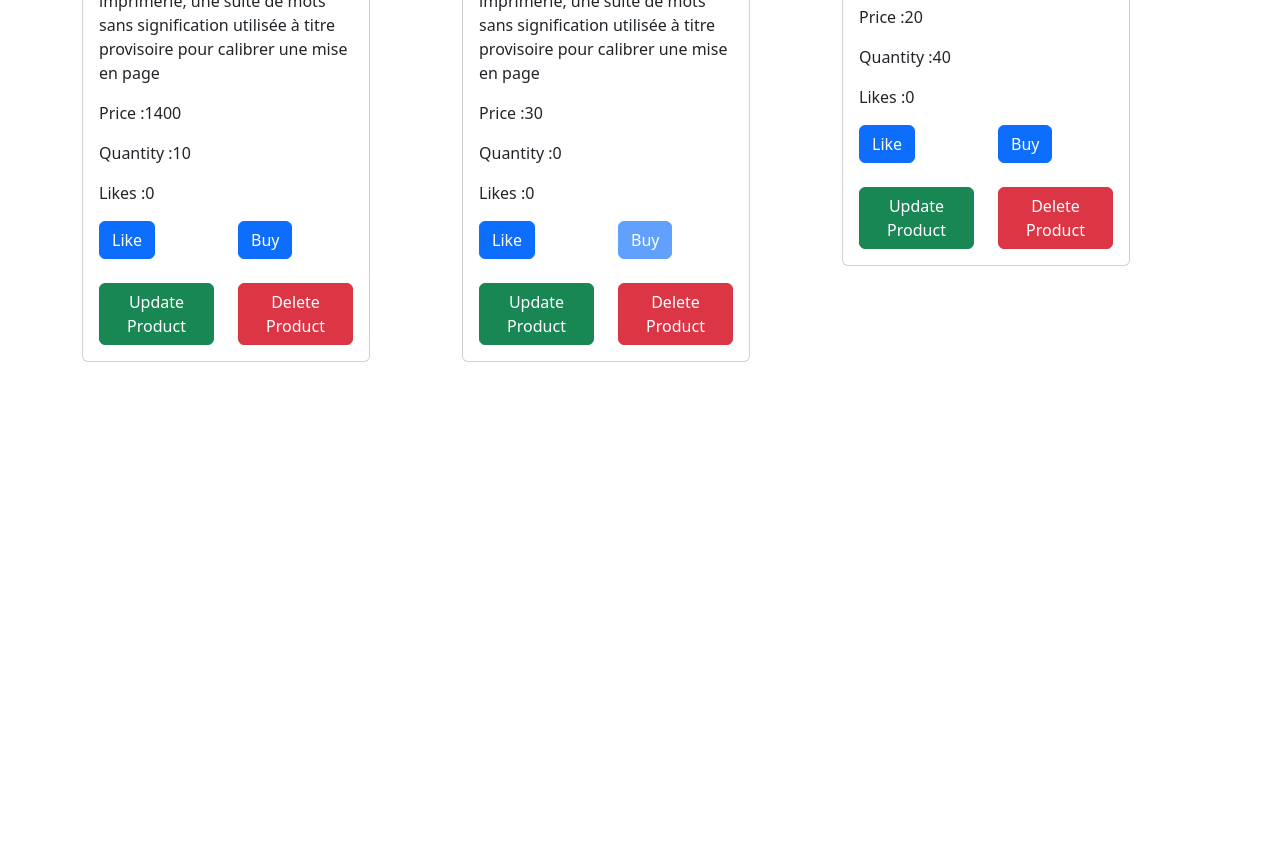
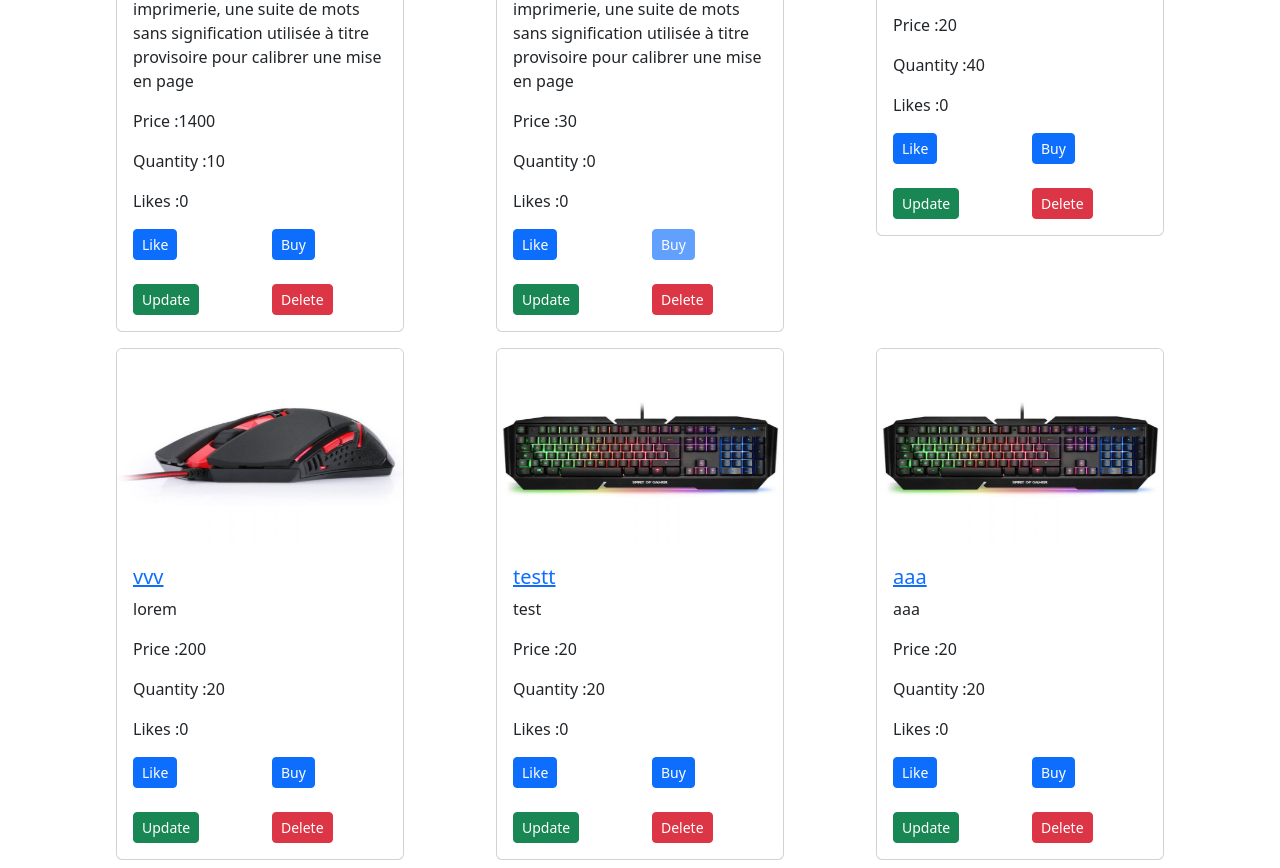
Before and after one commit to haifaarouri/Ateliers-React, a React (Create React App) app: page /products/list in a window 1280 px wide. Shown: the part 340-1208 px from the top of the page. Before the commit the page ends 800 px from the top, so only its background shows below. Built offline with nearby package versions, Linux system fonts and the light colour scheme; data requests are answered from the project's data file.

Commit message:
redux toolkit

```diff
--- a/db.json
+++ b/db.json
@@ -24,8 +24,35 @@
       "img": "product3.jpg",
       "like": 0,
       "quantity": "40",
+      "description": "testttttt",
+      "id": 3
+    },
+    {
+      "name": "vvv",
+      "price": "200",
+      "img": "product2.jpg",
+      "like": 0,
+      "quantity": "20",
+      "description": "lorem",
+      "id": 4
+    },
+    {
+      "name": "testt",
+      "price": "20",
+      "img": "product3.jpg",
+      "like": 0,
+      "quantity": "20",
       "description": "test",
-      "id": 3
+      "id": 5
+    },
+    {
+      "name": "aaa",
+      "price": "20",
+      "img": "product3.jpg",
+      "like": 0,
+      "quantity": "20",
+      "description": "aaa",
+      "id": 6
     }
   ]
 }
--- a/src/App.js
+++ b/src/App.js
@@ -1,47 +1,47 @@
-import { lazy, Suspense } from 'react';
-import { Route, Routes } from 'react-router-dom';
-import './App.css';
-import CustomNavbar from './Components/CustomNavbar';
-import ReduxComponent from './Redux/ReduxComponent';
-import ReduxToolkitComponent from './ReduxToolkit/ReduxComponent';
+import { lazy, Suspense } from "react";
+import { Route, Routes } from "react-router-dom";
+import "./App.css";
+import SpinnerExample from "./Components/Spinner";
 
+const ReduxToolkitComponent = lazy(() =>
+  import("./ReduxToolkit/ReduxComponent")
+);
 
-const Home = lazy(()=>import('./Components/Home'));
-const UpdateProduct = lazy(()=>import('./Components/UpdateProduct'));
+const ReduxComponent = lazy(() => import("./Redux/ReduxComponent"));
+const CustomNavbar = lazy(() => import("./Components/CustomNavbar"));
 
-const ProductDetails = lazy(()=>import('./Components/ProductDetails'));
-const AddProduct = lazy(()=>import('./Components/addProduct'));
-const Products = lazy(()=>import('./Components/Products'));
-const ProductLayout = lazy(()=>import('./Components/ProductLayout'));
-const NotFound = lazy(()=>import('./Components/NotFound'));
+const Home = lazy(() => import("./Components/Home"));
+const UpdateProduct = lazy(() => import("./Components/UpdateProduct"));
 
+const ProductDetails = lazy(() => import("./Components/ProductDetails"));
+const AddProduct = lazy(() => import("./Components/addProduct"));
+const Products = lazy(() => import("./Components/Products"));
+const ProductLayout = lazy(() => import("./Components/ProductLayout"));
+const NotFound = lazy(() => import("./Components/NotFound"));
 
 function App() {
-
   return (
     // <Fragement>
     <>
+      {/* <Products/> */}
+      <Suspense fallback={<SpinnerExample/>}>
+        <CustomNavbar />
+        <Routes>
+          <Route path="*" element={<NotFound />} />
+          <Route path="/" element={<h1>Home</h1>} />
+          <Route path="/redux" element={<ReduxComponent />} />
+          <Route path="/reduxtoolkit" element={<ReduxToolkitComponent />} />
 
-    {/* <Products/> */}
-    <Suspense fallback={<h1>Loaading ....</h1>}>
-    <CustomNavbar/>
-    <Routes>
-      <Route path="*" element={<NotFound/>}/>
-      <Route path="/" element={<h1>Home</h1>}/>
-      <Route path="/redux" element={<ReduxComponent/>}/>
-      <Route path="/reduxtoolkit" element={<ReduxToolkitComponent/>}/>
+          <Route path="/home/:username" element={<Home />} />
+          <Route path="/products" element={<ProductLayout />}>
+            <Route path="list" element={<Products />} />
+            <Route path="add" element={<AddProduct />} />
+            <Route path="update/:id" element={<UpdateProduct />} />
 
-
-      <Route path="/home/:username" element={<Home/>}/>
-      <Route path="/products" element={<ProductLayout />}>
-          <Route path="list" element={<Products />}/>
-          <Route path="add" element={<AddProduct/>}/>
-      <Route path='update/:id' element={<UpdateProduct />}/>
-
-          <Route path=":id" element={<ProductDetails/>}/>
-      </Route>
-    </Routes>
-    </Suspense>
+            <Route path=":id" element={<ProductDetails />} />
+          </Route>
+        </Routes>
+      </Suspense>
     </>
     // </Fragement>
   );
--- a/src/Components/Home.js
+++ b/src/Components/Home.js
@@ -4,7 +4,7 @@ import { useNavigate, useParams, useSearchParams } from 'react-router-dom'
 function Home() {
     const navigate = useNavigate();
     const {username} = useParams();
-    const [searchParam,SetSearchParam] = useSearchParams();
+    const [searchParam,] = useSearchParams();
     console.log(searchParam.get('id'))
     const n = () =>{
             navigate("/products/add")
--- a/src/Components/Product.js
+++ b/src/Components/Product.js
@@ -1,11 +1,11 @@
 import Card from "react-bootstrap/Card";
-import { Component, useState, useEffect } from "react";
+import { useState, useEffect } from "react";
 import Button from "react-bootstrap/Button";
 import { Link } from "react-router-dom";
 import { Col, Row } from "react-bootstrap";
 
 function Product(props) {
-  const [product, setProduct] = useState(props.product);
+  const [product,] = useState(props.product);
   const [likes, setLikes] = useState(props.product.like);
 
   const like = () => {
@@ -14,9 +14,9 @@ function Product(props) {
   useEffect(() => {
     console.log("Likes Update");
   }, []);
-
+  const className = likes > 5 ?"bestProduct mx-auto my-2":"mx-auto my-2" ;
   return (
-    <Card style={{ width: "18rem" }} className={likes > 5 && "bestProduct"}>
+    <Card style={{ width: "18rem" }} className={className}>
       <Card.Img
         variant="top"
         src={require("../assets/images/" + product.img)}
@@ -33,12 +33,13 @@ function Product(props) {
         <Card.Text>Likes :{likes}</Card.Text>
         <Row>
           <Col md={6}>
-            <Button variant="primary" onClick={like}>
+            <Button variant="primary" onClick={like} size="sm">
               Like
             </Button>
           </Col>
           <Col md={6}>
             <Button
+            size="sm"
               variant="primary"
               onClick={() => props.buyFunction(product)}
               disabled={product.quantity <= 0}
@@ -51,10 +52,10 @@ function Product(props) {
         <Row>
             <Col md={6}>
               {" "}
-              <Button variant="success" ><Link to={`/products/update/${product.id}`} style={{textDecoration :'none' ,color: 'white'}}>Update Product </Link></Button>
+              <Button variant="success" size="sm"><Link to={`/products/update/${product.id}`} style={{textDecoration :'none' ,color: 'white'}}>Update</Link></Button>
             </Col>
             <Col md={6}>
-              <Button variant="danger" onClick={() => props.deleteProd(product.id)}>Delete Product</Button>
+              <Button variant="danger" size="sm" onClick={() => props.deleteProd(product.id)}>Delete</Button>
             </Col>
 
           </Row>
--- /dev/null
+++ b/src/Components/Spinner.js
@@ -0,0 +1,7 @@
+import Spinner from 'react-bootstrap/Spinner';
+import './spinner.css'
+function SpinnerExample() {
+  return (<div className="spinner-container"> <Spinner animation="border" variant="primary" /> </div>);
+}
+
+export default SpinnerExample;
--- a/src/Components/UpdateProduct.js
+++ b/src/Components/UpdateProduct.js
@@ -1,6 +1,8 @@
 import { useEffect, useState } from "react";
-import { Button, Container, Form } from "react-bootstrap";
+import { Button, Container, Form, Spinner } from "react-bootstrap";
+import { useDispatch } from "react-redux";
 import { useNavigate, useParams } from "react-router-dom";
+import { updateProductReducer } from "../ReduxToolkit/slices/productSlice";
 import { getProduct, updateProduct } from "../services/api";
 
 export default function UpdateProduct() {
@@ -15,8 +17,9 @@ export default function UpdateProduct() {
     quantity: 0,
     description: "",
   });
-  const { id, name, price, img, like, quantity, description } = product;
-
+  const dispatch = useDispatch()
+  const { name, price, quantity, description } = product;
+  const [isLoading, setIsLoading] = useState(false);
   useEffect(() => {
     getProductFunction();
   }, []);
@@ -33,10 +36,15 @@ export default function UpdateProduct() {
     setProduct({ ...product, [e.target.name]: e.target.files[0].name });
   };
   const UpdateP= async () => {
+    setIsLoading(true);
     const res = await updateProduct(param.id,product);
     console.log(res)
-    if(res.status ===200)
-    navigate("/products/list");
+    if(res.status ===200){
+      setIsLoading(false);
+      dispatch(updateProductReducer(product))
+      navigate("/products/list");
+
+    }
 
   };
   return (
@@ -92,7 +100,22 @@ export default function UpdateProduct() {
               name="img"
             />
           </Form.Group>
-          <Button variant="primary" onClick={()=>UpdateP()}>Update Product</Button>
+          <Button variant="primary" onClick={()=>UpdateP()}>
+          {isLoading ? (
+            <>
+              <Spinner
+                as="span"
+                animation="border"
+                size="sm"
+                role="status"
+                aria-hidden="true"
+              />
+              Loading...
+            </>
+          ) : (
+            <> Update Product</>
+          )}
+          </Button>
           <Button onClick={() => navigate("/products")} variant="secondary">
             Cancel
           </Button>
--- a/src/Components/addProduct.js
+++ b/src/Components/addProduct.js
@@ -1,35 +1,48 @@
 import React, { useState } from "react";
-import { Button, Container, Form } from "react-bootstrap";
+import Button from "react-bootstrap/Button";
+import Container from "react-bootstrap/Container";
+import Form from "react-bootstrap/Form";
+
 import { addProduct } from "../services/api";
-import { useNavigate } from 'react-router-dom';
+import { useNavigate } from "react-router-dom";
+import { useDispatch } from "react-redux";
+import { addProductReducer } from "../ReduxToolkit/slices/productSlice";
+import { Spinner } from "react-bootstrap";
 
 function AddProduct() {
-    const [product,setProduct]=useState({
-      "name": "",
-      "price": 0,
-      "img": "",
-      "like": 0,
-      "quantity": 0,
-      "description": ""
-    })
-    const navigate = useNavigate()
-    const handleChange=(e)=>{
-        console.log(e.target.value)
-        setProduct({...product,[e.target.name]:e.target.value})
-        console.log(product)
-    }
-    const handleChangeFile=(e)=>{
-        console.log(e.target.files[0].name)
-        console.log(e.target.name)
+  const [product, setProduct] = useState({
+    name: "",
+    price: 0,
+    img: "",
+    like: 0,
+    quantity: 0,
+    description: "",
+  });
+  const [isLoading, setIsLoading] = useState(false);
+  const dispatch = useDispatch();
+  const navigate = useNavigate();
+  const handleChange = (e) => {
+    console.log(e.target.value);
+    setProduct({ ...product, [e.target.name]: e.target.value });
+    console.log(product);
+  };
+  const handleChangeFile = (e) => {
+    console.log(e.target.files[0].name);
+    console.log(e.target.name);
 
-        setProduct({...product,img:e.target.files[0].name})
-        console.log(product)
-    }
+    setProduct({ ...product, img: e.target.files[0].name });
+    console.log(product);
+  };
 
-    const add = (e) =>  {
-        e.preventDefault();
-        addProduct(product).then(()=>navigate('/products/list'))
-    }
+  const add = (e) => {
+    e.preventDefault();
+    setIsLoading(true);
+    addProduct(product).then(() => {
+      setIsLoading(false);
+      dispatch(addProductReducer(product));
+      navigate("/products/list");
+    });
+  };
   return (
     <Container style={{ marginTop: "30px" }}>
       <Form>
@@ -40,7 +53,7 @@ function AddProduct() {
             type="text"
             placeholder="Enter the name"
             name="name"
-            onChange={(e)=>handleChange(e)}
+            onChange={(e) => handleChange(e)}
           />
         </Form.Group>
 
@@ -50,24 +63,44 @@ function AddProduct() {
             type="text"
             placeholder="Enter the product description"
             name="description"
-            onChange={(e)=>handleChange(e)}
-
+            onChange={(e) => handleChange(e)}
           />
         </Form.Group>
         <Form.Group className="mb-3">
           <Form.Label>Price</Form.Label>
-          <Form.Control type="number" name="price" onChange={(e)=>handleChange(e)} />
+          <Form.Control
+            type="number"
+            name="price"
+            onChange={(e) => handleChange(e)}
+          />
         </Form.Group>
         <Form.Group className="mb-3">
           <Form.Label>Quantity</Form.Label>
-          <Form.Control type="number" name="quantity" onChange={(e)=>handleChange(e)}/>
+          <Form.Control
+            type="number"
+            name="quantity"
+            onChange={(e) => handleChange(e)}
+          />
         </Form.Group>
         <Form.Group className="mb-3">
           <Form.Label>Image</Form.Label>
-          <Form.Control type="file"  onChange={(e)=>handleChangeFile(e)}/>
+          <Form.Control type="file" onChange={(e) => handleChangeFile(e)} />
         </Form.Group>
-        <Button variant="primary" type="submit" onClick={(e)=>add(e)}>
-          Add Product
+        <Button variant="primary" type="submit" onClick={(e) => add(e)}>
+          {isLoading ? (
+            <>
+              <Spinner
+                as="span"
+                animation="border"
+                size="sm"
+                role="status"
+                aria-hidden="true"
+              />
+              Loading...
+            </>
+          ) : (
+            <> Add Product</>
+          )}
         </Button>
         {/* <Button variant="gray" type="reset">
           Save
--- /dev/null
+++ b/src/Components/spinner.css
@@ -0,0 +1,6 @@
+  .spinner-container {
+    display: grid;
+    justify-content: center;
+    align-items: center;
+    height: 350px;
+  }
--- a/src/index.js
+++ b/src/index.js
@@ -4,12 +4,12 @@ import './index.css';
 import App from './App';
 import reportWebVitals from './reportWebVitals';
 import { BrowserRouter } from 'react-router-dom';
-import { applyMiddleware, createStore } from 'redux';
-import counter from './Redux/Reducers/counterReducer';
+// import { applyMiddleware, createStore } from 'redux';
+// import counter from './Redux/Reducers/counterReducer';
 import { Provider } from 'react-redux';
 import { persistStore } from 'redux-persist';
 
-import logger from 'redux-logger';
+// import logger from 'redux-logger';
 
 // const store = createStore(counter,applyMiddleware(logger));
 import store from './ReduxToolkit/store'
```
Also changed, not shown: src/Components/Products.js (+9 -4 lines).
